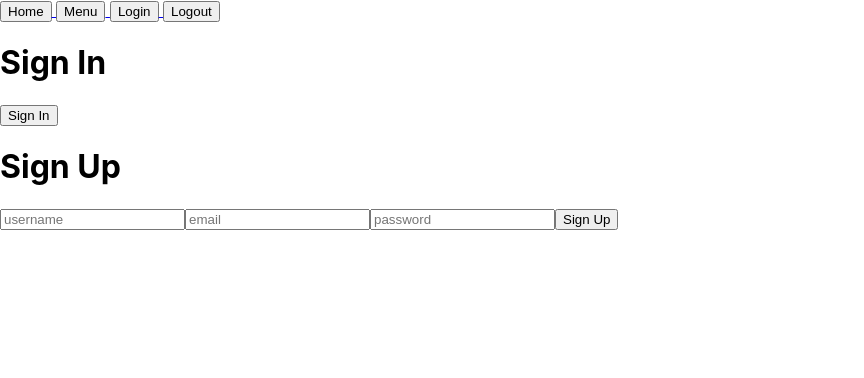
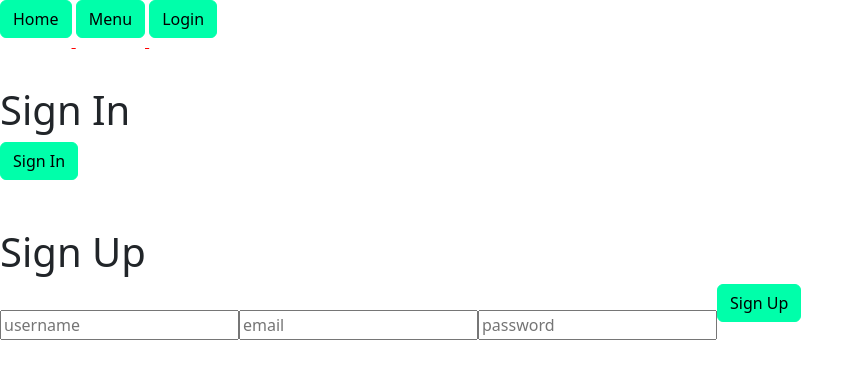
Before and after one commit to chazillaa/las-yucas, a React (Create React App) app in the folder client/: page /signup in a window 1280 px wide. Shown: the top 378 px of the page, without its empty margins (0-864 px from the left). Built offline with nearby package versions, Linux system fonts and the light colour scheme.

Commit message:
working toggle

```diff
--- a/client/package.json
+++ b/client/package.json
@@ -8,8 +8,11 @@
     "@testing-library/react": "^13.4.0",
     "@testing-library/user-event": "^13.5.0",
     "axios": "^1.3.4",
+    "bootstrap": "^5.2.3",
     "jwt-decode": "^3.1.2",
+    "node-sass": "^7.0.3",
     "react": "^18.2.0",
+    "react-bootstrap": "^2.7.3",
     "react-dom": "^18.2.0",
     "react-router-dom": "^6.10.0",
     "react-scripts": "5.0.1",
--- a/client/src/components/navbar.js
+++ b/client/src/components/navbar.js
@@ -1,4 +1,4 @@
-import React from 'react'
+import React, { useEffect, useState  } from 'react'
 import { Link } from 'react-router-dom'
 
 export const Navbar = () => {
@@ -6,12 +6,30 @@ export const Navbar = () => {
         localStorage.removeItem("token");
         window.location = "/login";
       };
+
+    const [isLogged, showIsLogged ] = useState(false)
+
+    useEffect(() => {
+        checkStorage()
+        return () => {}
+    }, [isLogged])
+    function checkStorage() {
+        if (localStorage.getItem('token')) {
+            showIsLogged(true)
+        } else {
+            showIsLogged(false)
+        }
+    }
+
     return <div>
         <div className="links">
-            <Link to='/'> <button>Home</button> </Link>
-            <Link to='/menu'> <button>Menu</button> </Link>
-            <Link to='/login'> <button>Login</button> </Link>
-            <button onClick={handleLogout}>Logout</button>
+            <Link to='/'> <button className='btn btn-success mb-5'>Home</button> </Link>
+            <Link to='/menu'> <button className='btn btn-success mb-5'>Menu</button> </Link>
+            {!isLogged ? (
+                <Link to='/login'> <button className='btn btn-success mb-5'>Login</button> </Link>
+            ) : ( <button className='btn btn-success mb-5' onClick={handleLogout}>Logout</button> )}
+
+
         </div>
     </div>
 }
--- /dev/null
+++ b/client/src/custom.scss
@@ -0,0 +1,15 @@
+// overwrite
+
+// custom
+$primary: #f00;
+$secondary: #0f0;
+$dark: #300;
+$light: #fdd;
+$success: #0fa;
+$info: #555;
+$warning: #ff0;
+$danger: #f00;
+
+
+
+@import '~bootstrap/scss/bootstrap.scss'
--- a/client/src/index.js
+++ b/client/src/index.js
@@ -2,6 +2,7 @@ import React from 'react';
 import ReactDOM from 'react-dom/client';
 import { BrowserRouter } from 'react-router-dom'
 import './index.css';
+import './custom.scss'
 import App from './App';
 import reportWebVitals from './reportWebVitals';
 
--- a/client/src/pages/home/home.js
+++ b/client/src/pages/home/home.js
@@ -2,8 +2,8 @@ import React from 'react'
 
 const Home = () => {
     return <div>
-        <div className="links">
-            <div>HOME</div>
+        <div className="is-primary">
+            <div>Welcome to the homepage</div>
         </div>
     </div>
 }
--- a/client/src/pages/login/login.js
+++ b/client/src/pages/login/login.js
@@ -33,7 +33,7 @@ const Login = () => {
                     <div>
                         <h1>Sign Up</h1>
                         <Link to='/signup'>
-                        <button type='button' className>
+                        <button type='button' className='btn btn-success mb-5'>
                             Sign Up
                         </button>
                         </Link>
@@ -59,7 +59,7 @@ const Login = () => {
                                 required
                                 className
                             />
-                            <button type='submit' className>
+                            <button type='submit' className='btn btn-success mb-5'>
                                 Login
                             </button>
                         </form>
--- a/client/src/pages/menu/menu.js
+++ b/client/src/pages/menu/menu.js
@@ -16,7 +16,7 @@ const Menu = () => {
     menuData();
   }, []);
 
-  const addToCart =(event) => {
+  const addToCart = (event) => {
     event.preventDefault()
     console.log(event)
     const postCart = async (data) => {
--- a/client/src/pages/signup/signup.js
+++ b/client/src/pages/signup/signup.js
@@ -13,7 +13,7 @@ const Signup = () => {
         setData({...data, [input.name]: input.value})
     }
 
-    // const navigate = useNavigate()
+    const navigate = useNavigate()
 
     const handleSubmit = async (event) => {
         event.preventDefault()
@@ -39,7 +39,7 @@ const Signup = () => {
                     <div>
                         <h1>Sign In</h1>
                         <Link to='/login'>
-                        <button type='button' className>
+                        <button type='button' className='btn btn-success mb-5'>
                             Sign In
                         </button>
                         </Link>
@@ -74,7 +74,7 @@ const Signup = () => {
                                 required
                                 className
                             />
-                            <button type='submit' className>
+                            <button type='submit' className='btn btn-success mb-5'>
                                 Sign Up
                             </button>
                         </form>
```
Also changed, not shown: 1 other file (tests, documents, lock files or other folders).
